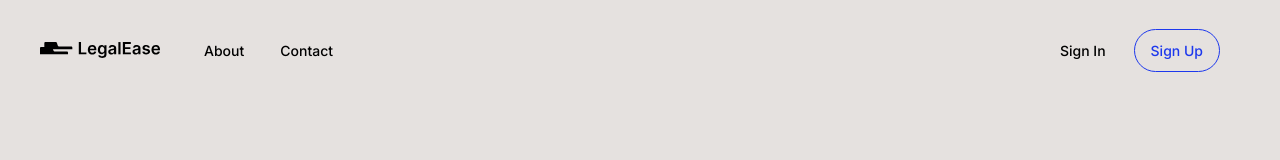
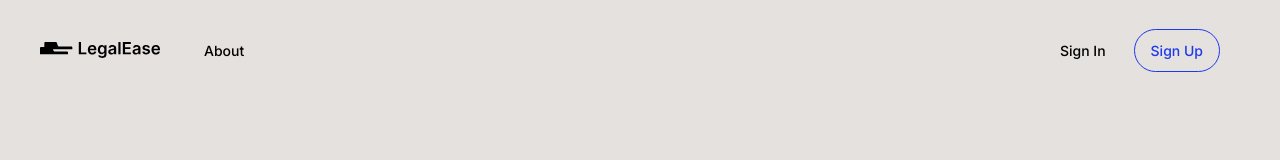
Before and after one commit to bethel-school-of-technology/team-mannasoft-frontend, a React (Create React App) app: page / in a window 1280 px wide. Shown: the top 160 px of the page. Built offline with nearby package versions, Linux system fonts and the light colour scheme.

Commit message:
removed Contact from nav

```diff
--- a/src/components/Header.js
+++ b/src/components/Header.js
@@ -54,9 +54,7 @@ const Header = () => {
           <Nav className="mr-auto">
             <Nav.Link href="/about">About</Nav.Link>
           </Nav>
-          <Nav className="mr-auto">
-            <Nav.Link href="/contact">Contact</Nav.Link>
-          </Nav>
+
           <Nav className="ml-auto">
             <div className="d-flex align-items-center">
               <NavDropdown title={`Hello, ${user.firstName}`} id="collasible-nav-dropdown dropdown-menu-align-end" align="end">
@@ -93,9 +91,7 @@ const Header = () => {
           <Nav className="mr-auto">
             <Nav.Link href="/about">About</Nav.Link>
           </Nav>
-          <Nav className="mr-auto">
-            <Nav.Link href="/contact">Contact</Nav.Link>
-          </Nav>
+
           <Nav className="ml-auto">
             <div className="d-flex align-items-center">
               <Nav.Link href="/signin">Sign In</Nav.Link>
```
